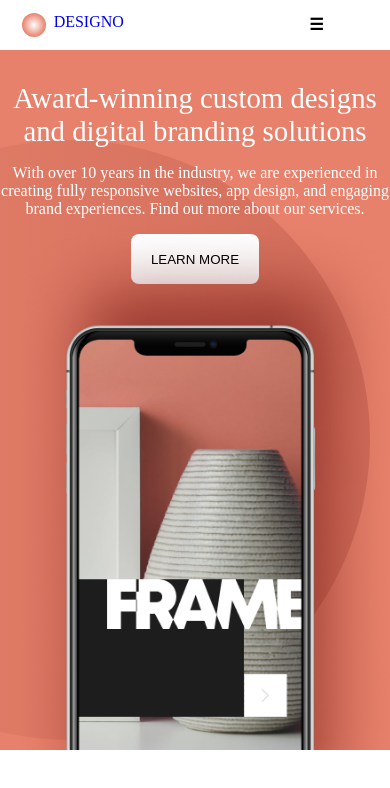
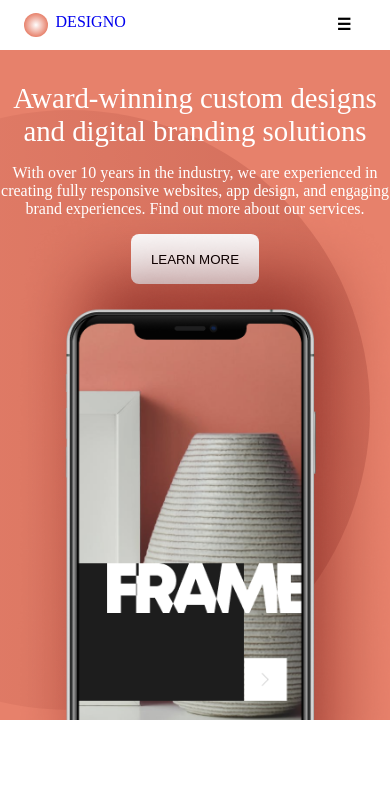
Before and after one commit to Maarcbaz/Multi_Webb, a plain HTML site: page DESIGNO multipage/index.html in a window 390 px wide. Drawn offline with Linux system fonts and the light colour scheme.

Commit message:
mobile view fully responnsive

```diff
--- a/DESIGNO multipage/index.html
+++ b/DESIGNO multipage/index.html
@@ -39,10 +39,11 @@
 					<p>With over 10 years in the industry, we are experienced in creating fully responsive websites, app design, and engaging brand experiences. Find out more about our services.</p>
 					<button class="btn btn-1">Learn More</button>
 					<div class="img-hero">
-			</div>
-			<div hero-image>
+						<div hero-image>
 			<img src="../DESIGNO multipage/Images/iphone.png" alt="Iphone Wallpaper" class="iphone">
 			</div>
+			</div>
+
 		</header>
 	</body>
 </html>
--- a/DESIGNO multipage/styles.css
+++ b/DESIGNO multipage/styles.css
@@ -90,7 +90,7 @@ nav a:focus {
 @media screen and (max-width: 480px) {
     .header-hero {
         background: #E7816B;
-        height: 700px;
+        height: 670px;
         overflow: hidden;
         position: relative;
        max-width: clamp(300px, 100vw, 480px);
@@ -111,7 +111,7 @@ nav a:focus {
 
     .bar {
         display: block;
-        padding-right: 17%;
+        padding-right: 10%;
         padding-top: 15px;
         color: #000;
         font-weight: 800;
```
